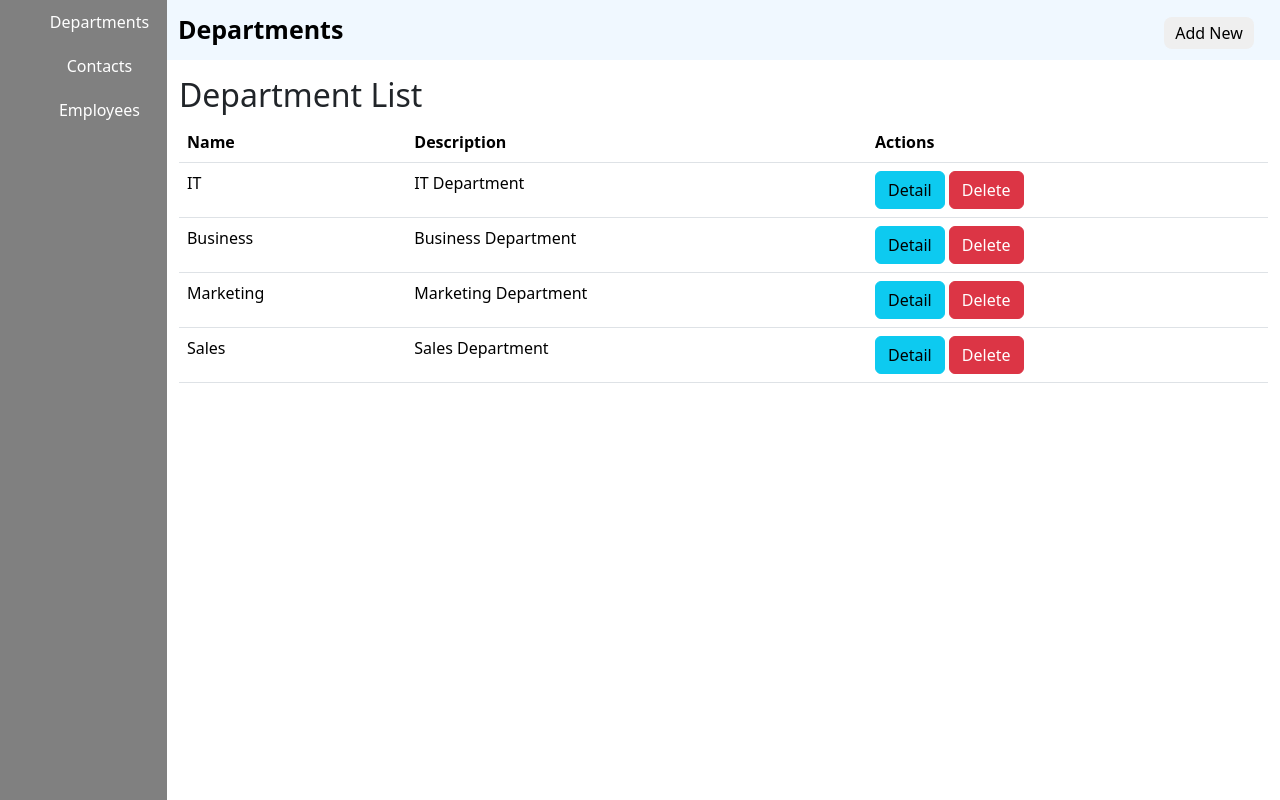
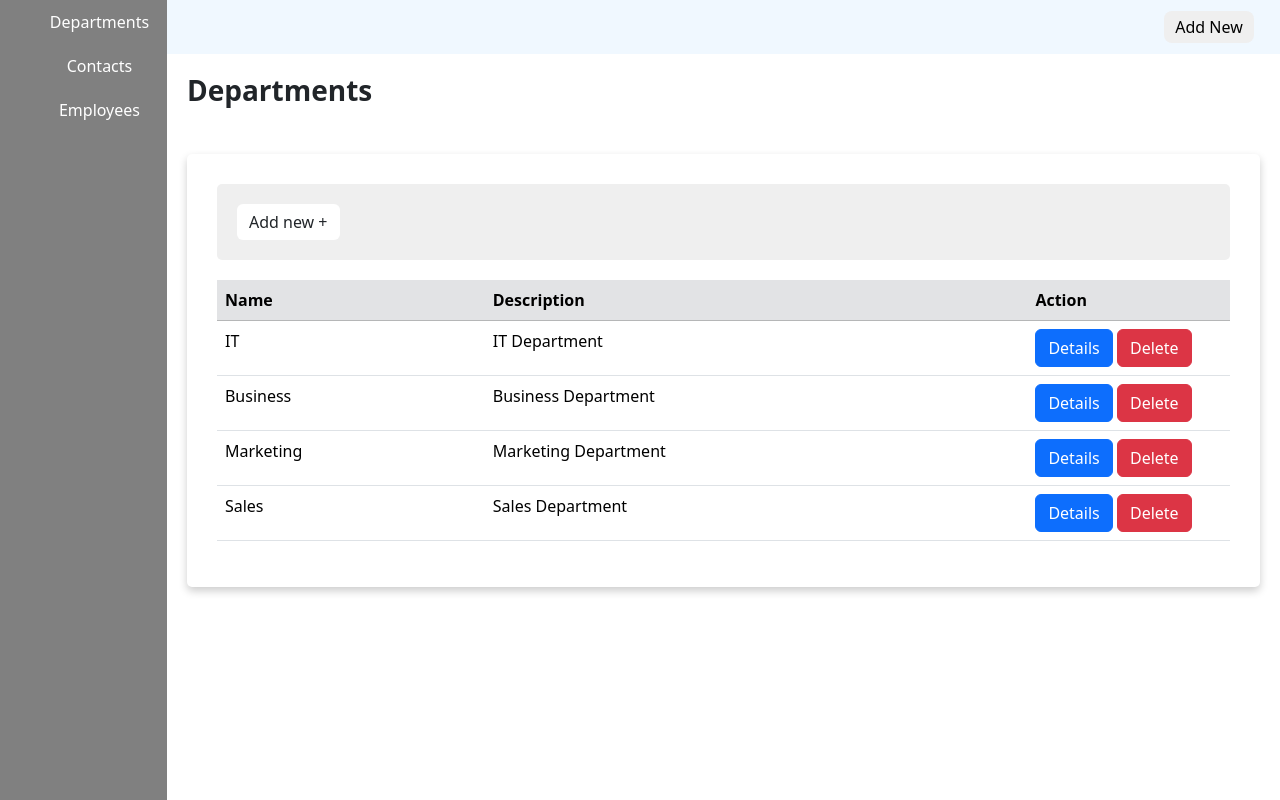
Before and after one commit to hothanhtuan1209/python-training, a Django app: page /departments in a window 1280 px wide. Shown: the part 40-840 px from the top of the page. Run offline with Django 4.2, Linux system fonts and the light colour scheme; a user stored in the database is signed in; data comes from the database, SQL or seed files in the repository; some libraries are stand-ins or nearby versions.

Commit message:
Update format for deparment list

```diff
--- a/django/manager_employees/departments/templates/list.html
+++ b/django/manager_employees/departments/templates/list.html
@@ -1,28 +1,83 @@
 {% extends 'base.html' %} {% load static %}
-
-{% block page_name %}Departments{% endblock %} {% block content %}
-<div class="container mt-3">
-  <h2>Department List</h2>
-  <table class="table">
-    <thead>
+<link rel="stylesheet" href="{% static 'css/list.css.css' %}" />
+{% block content %}
+<!-- Title Bar -->
+<div
+  class="justify-content"
+  style="height: 80px; padding: 20px"
+>
+  <h3 style="font-weight: 700">Departments</h3>
+</div>
+<!-- Card with Table -->
+<div
+  style="
+    background-color: white;
+    padding: 30px;
+    margin: 20px 20px 0 20px;
+    border-radius: 5px;
+    box-shadow: 0 4px 8px 0 rgba(0, 0, 0, 0.2);
+  "
+>
+  <div
+    style="
+      background-color: #EFEFEF;
+      padding: 20px;
+      margin-bottom: 20px;
+      border-radius: 5px;
+      width: 100%;
+    "
+    class="justify-content"
+  >
+    <div class="dropdown">
+      <button
+        class="btn"
+        style="background-color: #fff; border: none"
+        type="button"
+        data-toggle="modal"
+        data-target="#myModalCreate"
+      >
+        Add new +
+      </button>
+      </ul>
+    </div>
+  </div>
+  <div class="table-responsive">
+    <table class="table rounded" style="width: 100%">
+      <thead class="table-secondary">
         <tr>
-        <th>Name</th>
-        <th>Description</th>
-        <th>Actions</th>
+          <th scope="col-3">Name</th>
+          <th scope="col-3">Description</th>
+          <th scope="col-3" style="width: 20%">Action</th>
         </tr>
       </thead>
       <tbody>
       {% for department in departments %}
         <tr>
-        <td>{{ department.name }}</td>
-        <td>{{ department.description}}</td>
+          <td>{{department.name}}</td>
+          <td>{{department.description}}</td>
           <td>
-          <button class="btn btn-info detail-button" href="#">Detail</button>
-          <button class="btn btn-danger delete-button" href="#">Delete</button>
+            <button
+              type="button"
+              class="btn btn-primary"
+              data-toggle="modal"
+              data-target="#myModalEdit"
+            >
+              Details
+            </button>
+            <button
+              type="button"
+              class="btn btn-danger"
+              data-toggle="modal"
+              data-target="#myModalDelete"
+            >
+              Delete
+            </button>
           </td>
         </tr>
-      {% endfor %}
+      {%endfor %}
       </tbody>
     </table>
   </div>
+</div>
+
 {% endblock %}
```
Lines whose indentation alone changed are shown as unchanged.
